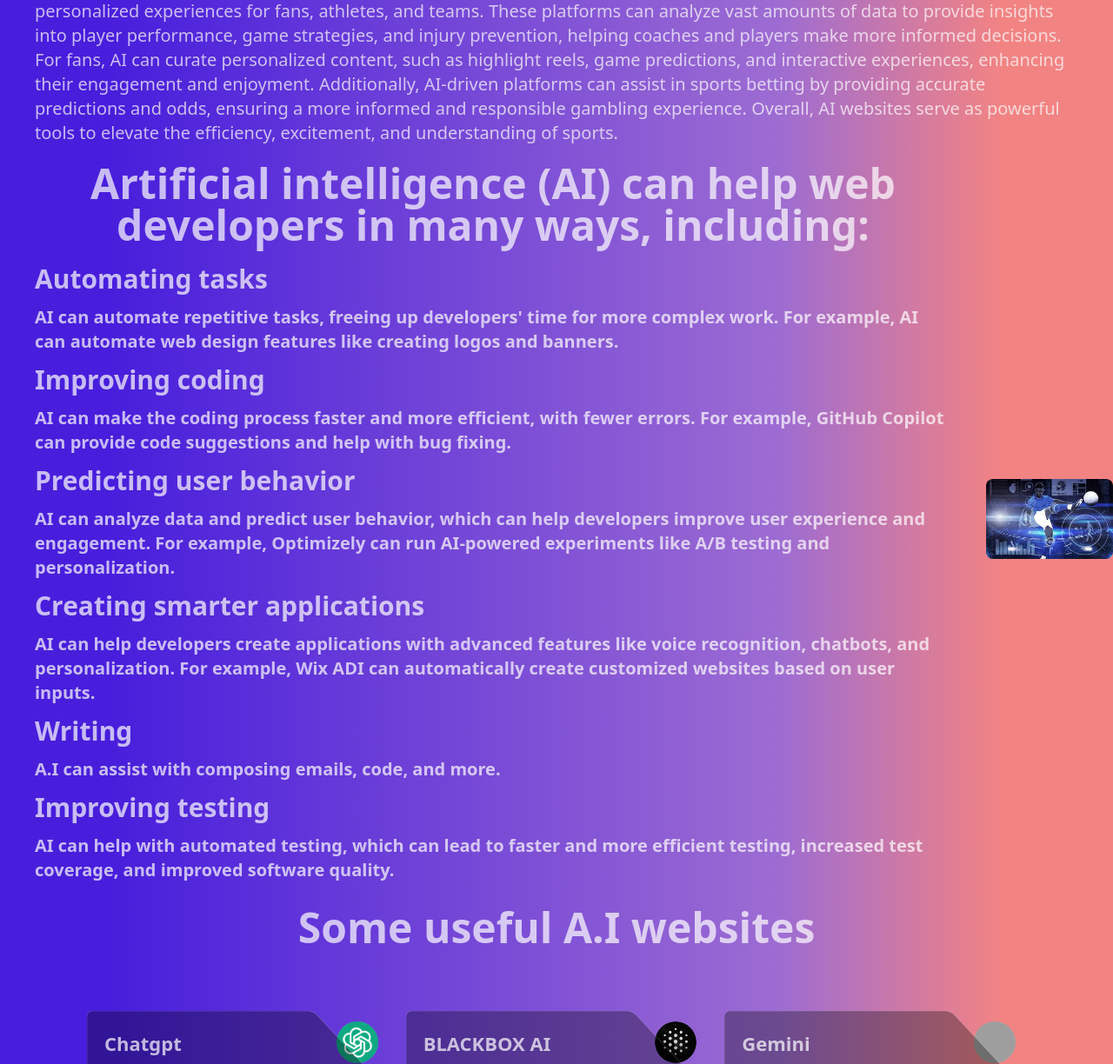
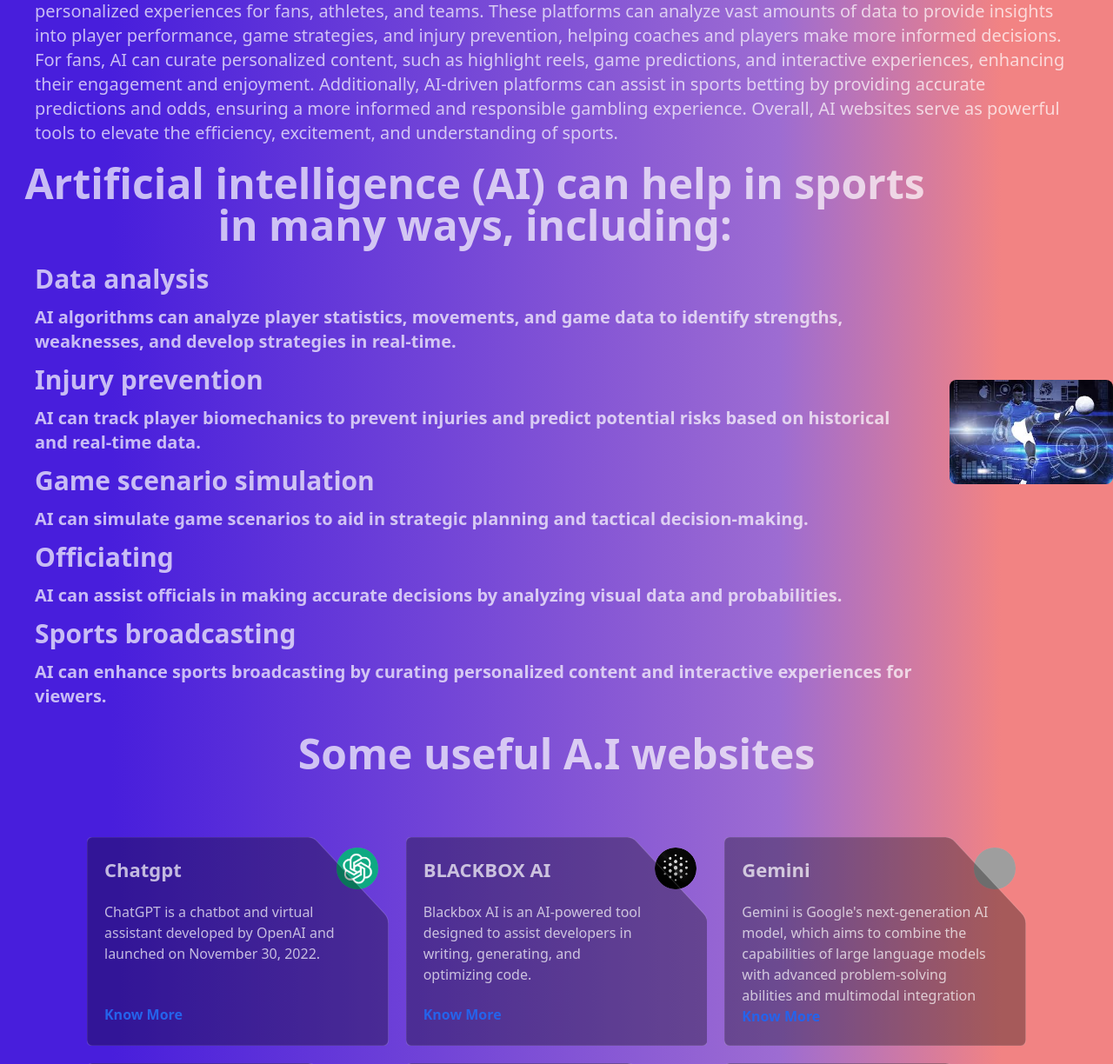
Before and after one commit to sandeep1162001/Integrated-AI, a Flask app: page /sports in a window 1280 px wide. Shown: the part 240-1464 px from the top of the page at 87% size. Run offline with Flask 3, Linux system fonts and the light colour scheme; some libraries are stand-ins or nearby versions; grey boxes are pictures that could not be loaded.

Commit message:
sports feature

```diff
--- a/templates/sports.html
+++ b/templates/sports.html
@@ -1,57 +1,41 @@
 {% extends "layoutai.html" %}
 {% block ai_uses %}
 
-
 <div id="container1">
-  <!--how to use it can help -->
   <div id="container2" class="flex flex-row items-center justify-around">
-    <!--left-->
+    <!-- Left Column -->
     <div id="left">
       <div>
-        <h2 class="text-5xl py-5  text-center font-bold text-[#FFFFFFB3]">Artificial intelligence (AI) can help web
-          developers in many ways, including:</h2>
+        <h2 class="text-5xl py-5 text-center font-bold text-[#FFFFFFB3]">Artificial intelligence (AI) can help in sports in many ways, including:</h2>
         <ol class="mx-10">
           <li class="text-3xl font-bold text-[#FFFFFFB3]">
-            Automating tasks<br>
+            Data analysis<br>
             <p class="text-[#FFFFFFB3] py-3 text-xl">
-              AI can automate repetitive tasks, freeing up developers' time for more complex work. For example, AI
-              can automate web design features like creating logos and banners.
+              AI algorithms can analyze player statistics, movements, and game data to identify strengths, weaknesses, and develop strategies in real-time.
             </p>
           </li>
           <li class="text-3xl font-bold text-[#FFFFFFB3]">
-            Improving coding<br>
+            Injury prevention<br>
             <p class="text-[#FFFFFFB3] py-3 text-xl">
-              AI can make the coding process faster and more efficient, with fewer errors. For example, GitHub
-              Copilot can provide code suggestions and help with bug fixing.
+              AI can track player biomechanics to prevent injuries and predict potential risks based on historical and real-time data.
             </p>
           </li>
           <li class="text-3xl font-bold text-[#FFFFFFB3]">
-            Predicting user behavior<br>
+            Game scenario simulation<br>
             <p class="text-[#FFFFFFB3] py-3 text-xl">
-              AI can analyze data and predict user behavior, which can help developers improve user experience and
-              engagement. For example, Optimizely can run AI-powered experiments like A/B testing and
-              personalization.
+              AI can simulate game scenarios to aid in strategic planning and tactical decision-making.
             </p>
           </li>
           <li class="text-3xl font-bold text-[#FFFFFFB3]">
-            Creating smarter applications<br>
+            Officiating<br>
             <p class="text-[#FFFFFFB3] py-3 text-xl">
-              AI can help developers create applications with advanced features like voice recognition, chatbots,
-              and personalization. For example, Wix ADI can automatically create customized websites based on user
-              inputs.
+              AI can assist officials in making accurate decisions by analyzing visual data and probabilities.
             </p>
           </li>
           <li class="text-3xl font-bold text-[#FFFFFFB3]">
-            Writing<br>
+            Sports broadcasting<br>
             <p class="text-[#FFFFFFB3] py-3 text-xl">
-              A.I can assist with composing emails, code, and more.
-            </p>
-          </li>
-          <li class="text-3xl font-bold text-[#FFFFFFB3]">
-            Improving testing<br>
-            <p class="text-[#FFFFFFB3] py-3 text-xl">
-              AI can help with automated testing, which can lead to faster and more efficient testing, increased
-              test coverage, and improved software quality.
+              AI can enhance sports broadcasting by curating personalized content and interactive experiences for viewers.
             </p>
           </li>
         </ol>
@@ -59,7 +43,7 @@
     </div>
     <!--right-->
     <div id="right">
-      <img src="{{ url_for('static', filename='images/ai-spotrs.jpeg') }}" alt="" class="rounded-lg hidden lg:flex w-fit">
+      <img src="{{ url_for('static', filename='images/ai-spotrs.jpeg') }}" alt="" width="600px" class="rounded-lg hidden lg:flex w-fit">
     </div>
   </div>
 </div>
```
